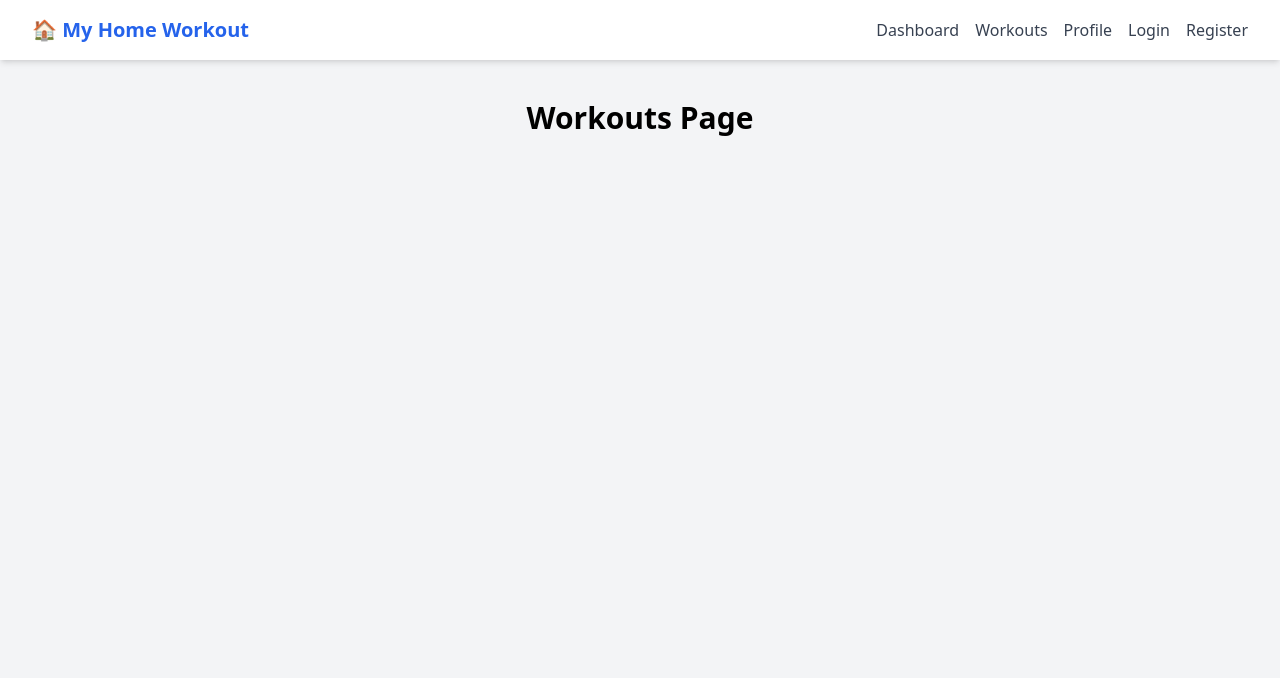
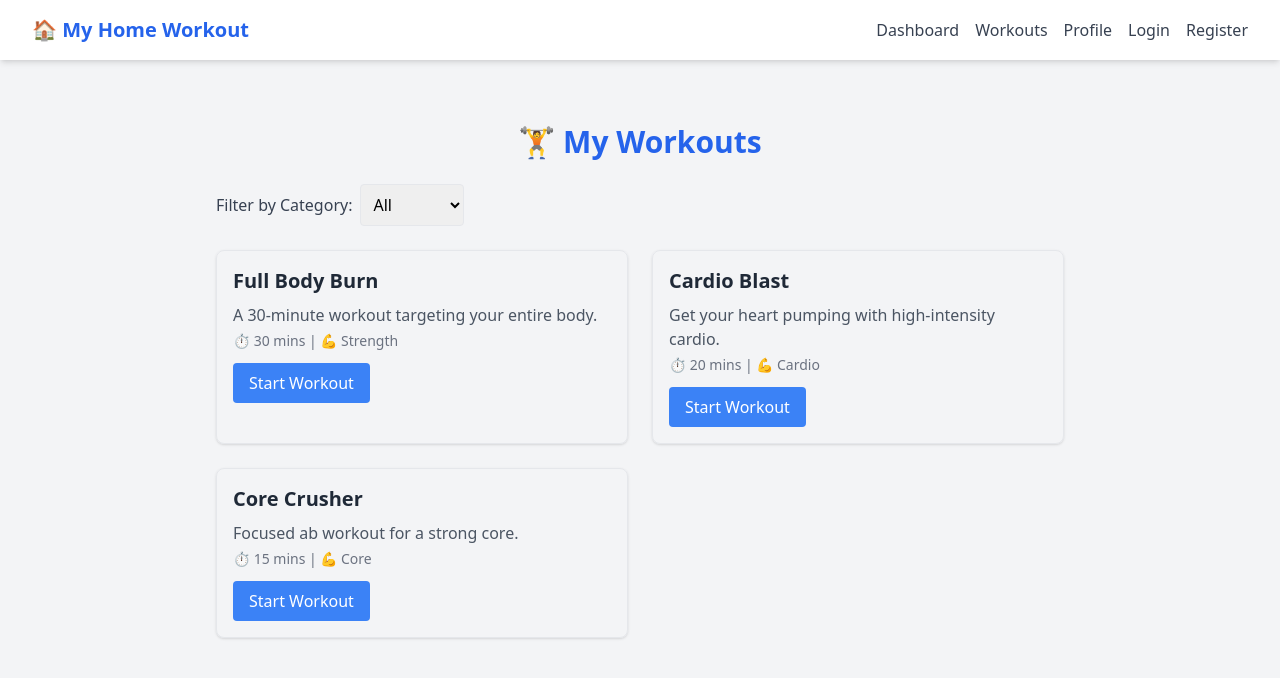
Before and after one commit to Brian-op/My-Home-Workout-Frontend, a React (Vite) app in the folder vite-project/: page /workouts in a window 1280 px wide. Shown: the top 678 px of the page. Built offline with nearby package versions, Linux system fonts and the light colour scheme.

Commit message:
workouts page updated

```diff
--- a/vite-project/src/App.jsx
+++ b/vite-project/src/App.jsx
@@ -1,4 +1,3 @@
-// src/App.jsx
 import { BrowserRouter as Router, Routes, Route } from 'react-router-dom'
 import Navbar from './components/Navbar'
 import Login from './pages/Login'
--- a/vite-project/src/pages/Workouts.jsx
+++ b/vite-project/src/pages/Workouts.jsx
@@ -1,9 +1,111 @@
-import React from 'react'
+// src/pages/Workouts.jsx
+import { useState } from 'react'
 
-function Workouts() {
+const dummyWorkouts = [
+  {
+    id: 1,
+    name: 'Full Body Burn',
+    description: 'A 30-minute workout targeting your entire body.',
+    duration: '30 mins',
+    category: 'Strength',
+  },
+  {
+    id: 2,
+    name: 'Cardio Blast',
+    description: 'Get your heart pumping with high-intensity cardio.',
+    duration: '20 mins',
+    category: 'Cardio',
+  },
+  {
+    id: 3,
+    name: 'Core Crusher',
+    description: 'Focused ab workout for a strong core.',
+    duration: '15 mins',
+    category: 'Core',
+  },
+]
+
+const categories = ['All', 'Strength', 'Cardio', 'Core']
+
+const Workouts = () => {
+  const [completedWorkouts, setCompletedWorkouts] = useState([])
+  const [activeWorkout, setActiveWorkout] = useState(null)
+  const [filter, setFilter] = useState('All')
+
+  const handleStart = (id) => {
+    setActiveWorkout(id)
+  }
+
+  const handleComplete = (id) => {
+    setCompletedWorkouts((prev) => [...prev, id])
+    setActiveWorkout(null)
+  }
+
+  const filteredWorkouts =
+    filter === 'All'
+      ? dummyWorkouts
+      : dummyWorkouts.filter((w) => w.category === filter)
+
   return (
-    <div className="text-center mt-10">
-      <h1 className="text-3xl font-bold">Workouts Page</h1>
+    <div className="max-w-4xl mx-auto mt-10 p-6">
+      <h2 className="text-3xl font-bold mb-6 text-center text-blue-600">
+        🏋️ My Workouts
+      </h2>
+
+      {/* Filter */}
+      <div className="mb-6">
+        <label className="mr-2 font-medium text-gray-700">Filter by Category:</label>
+        <select
+          value={filter}
+          onChange={(e) => setFilter(e.target.value)}
+          className="border p-2 rounded"
+        >
+          {categories.map((cat) => (
+            <option key={cat} value={cat}>
+              {cat}
+            </option>
+          ))}
+        </select>
+      </div>
+
+      {/* Workouts Grid */}
+      <div className="grid md:grid-cols-2 gap-6">
+        {filteredWorkouts.map((workout) => (
+          <div
+            key={workout.id}
+            className={`border p-4 rounded-lg shadow transition relative ${
+              completedWorkouts.includes(workout.id) ? 'bg-green-50' : ''
+            }`}
+          >
+            <h3 className="text-xl font-semibold text-gray-800 mb-2">
+              {workout.name}
+            </h3>
+            <p className="text-gray-600 mb-1">{workout.description}</p>
+            <p className="text-sm text-gray-500 mb-3">
+              ⏱ {workout.duration} | 💪 {workout.category}
+            </p>
+
+            {/* Buttons */}
+            {completedWorkouts.includes(workout.id) ? (
+              <span className="text-green-600 font-medium">✅ Completed</span>
+            ) : activeWorkout === workout.id ? (
+              <button
+                onClick={() => handleComplete(workout.id)}
+                className="bg-green-500 text-white px-4 py-2 rounded hover:bg-green-600"
+              >
+                Complete Workout
+              </button>
+            ) : (
+              <button
+                onClick={() => handleStart(workout.id)}
+                className="bg-blue-500 text-white px-4 py-2 rounded hover:bg-blue-600"
+              >
+                Start Workout
+              </button>
+            )}
+          </div>
+        ))}
+      </div>
     </div>
   )
 }
```
